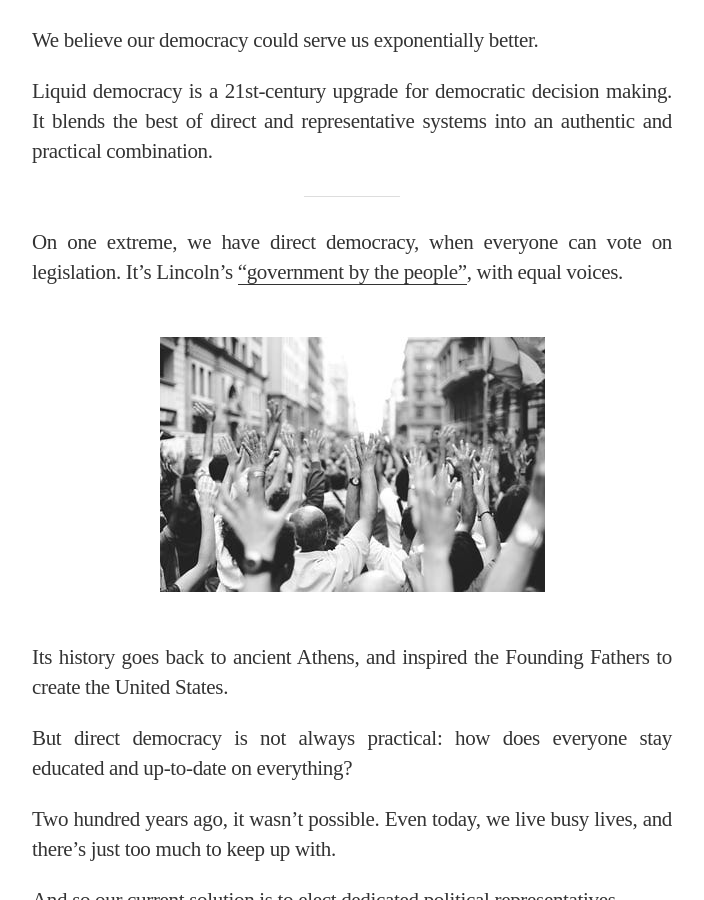
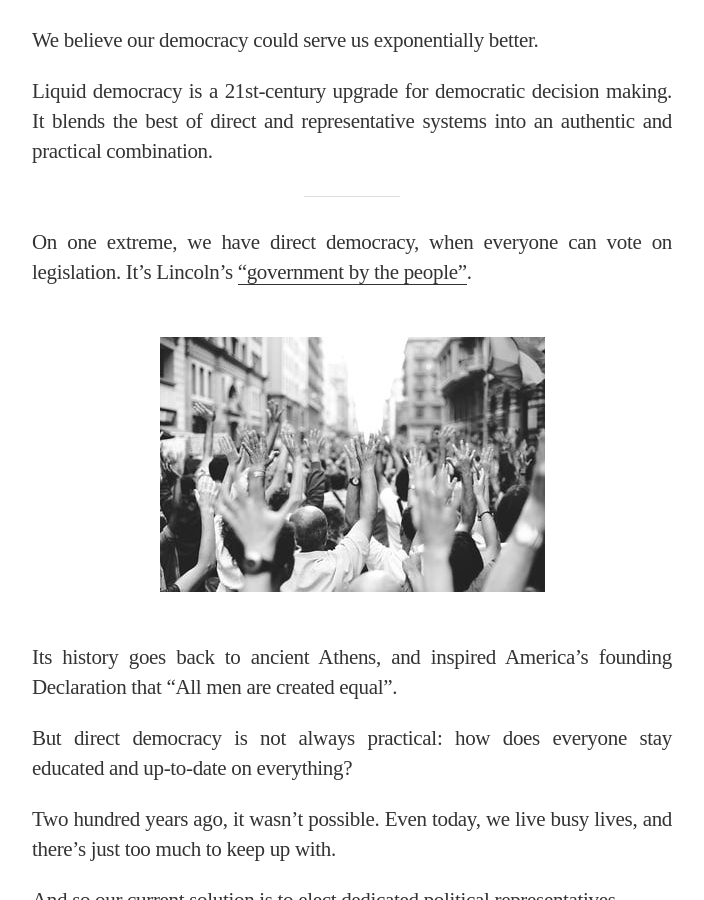
Before and after one commit to voteliquid/blog, a Jekyll site: the page built from _posts/2016-09-21-what-is-liquid-democracy.md, in a window 1280 px wide and 900 px high, scrolled down 551 px. Shown: the whole window, without its empty margins (288-992 px from the left). Built offline with Jekyll 4.4.1, drawn with Linux system fonts in a browser that asks for light colours; nearby versions of some CDN libraries; some web fonts are replaced.

Commit message:
Tweak opening of 'WiLD?'

```diff
--- a/_posts/2016-09-21-what-is-liquid-democracy.md
+++ b/_posts/2016-09-21-what-is-liquid-democracy.md
@@ -16,11 +16,11 @@ Liquid democracy is a 21st-century upgrade for democratic decision making. It bl
 
 ---------
 
-On one extreme, we have direct democracy, when everyone can vote on legislation. It’s Lincoln's [“government by the people”](https://youtu.be/BvA0J_2ZpIQ?t=2m13s), with equal voices.
+On one extreme, we have direct democracy, when everyone can vote on legislation. It’s Lincoln's [“government by the people”](https://youtu.be/BvA0J_2ZpIQ?t=2m13s).
 
 ![](/assets/article_images/2016-09-21-what-is-liquid-democracy/crowd-raises-hands-photo.png)
 
-Its history goes back to ancient Athens, and inspired the Founding Fathers to create the United States.
+Its history goes back to ancient Athens, and inspired America's founding Declaration that "All men are created equal".
 
 But direct democracy is not always practical: how does everyone stay educated and up-to-date on everything?
 
```
